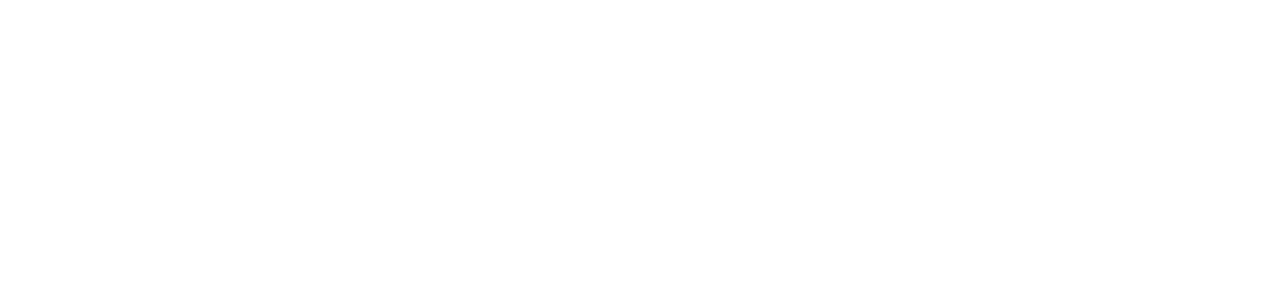
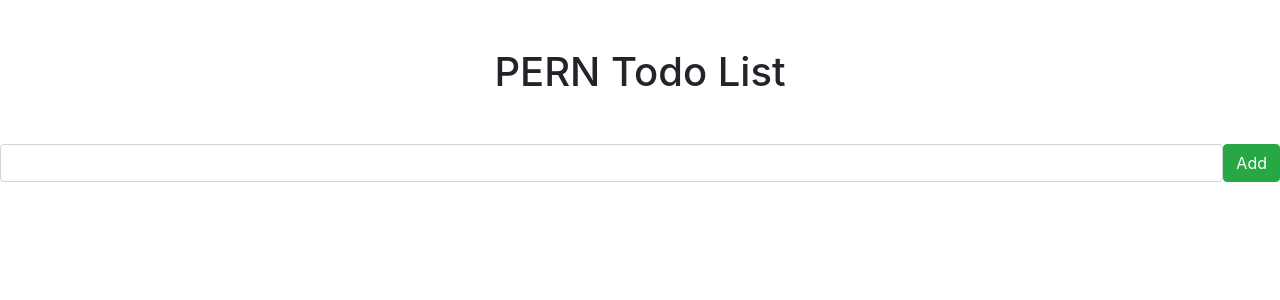
Before and after one commit to AlexDoss42/pern-to-do, a React (Create React App) app: page / in a window 1280 px wide. Shown: the top 300 px of the page. Built offline with nearby package versions, Linux system fonts and the light colour scheme.

Commit message:
adds input form and adds todos to the database

```diff
--- a/src/App.js
+++ b/src/App.js
@@ -2,10 +2,12 @@
 import { Fragment } from 'react';
 import './App.css';
 
+import InputTodo from "./components/InputTodo";
+
 function App() {
   return (
     <Fragment>
-
+      <InputTodo />
     </Fragment>
   );
 }
--- a/src/components/InputTodo.js
+++ b/src/components/InputTodo.js
@@ -0,0 +1,33 @@
+import React, { Fragment, useState } from "react";
+
+const InputTodo = () => {
+    const [description, setDescription] = useState('');
+
+    const onSubmitForm = async (e) => {
+        e.preventDefault();
+        try {
+            const body = { description };
+            const response = await fetch("http://localhost:5000/todos", {
+                method: "POST",
+                headers: { "Content-Type": "application/json" },
+                body: JSON.stringify(body)
+            });
+
+            console.log(response);
+        } catch (error) {
+            console.error(error.message);
+        }
+    }
+
+    return (
+        <Fragment>
+            <h1 className="text-center mt-5">PERN Todo List</h1>
+            <form className="d-flex mt-5" onSubmit={onSubmitForm}>
+                <input type="text" className="form-control"  value={description} onChange={e => setDescription(e.target.value)} />
+                <button className="btn btn-success">Add</button>
+            </form>
+        </Fragment>
+    )
+}
+
+export default InputTodo;
```
